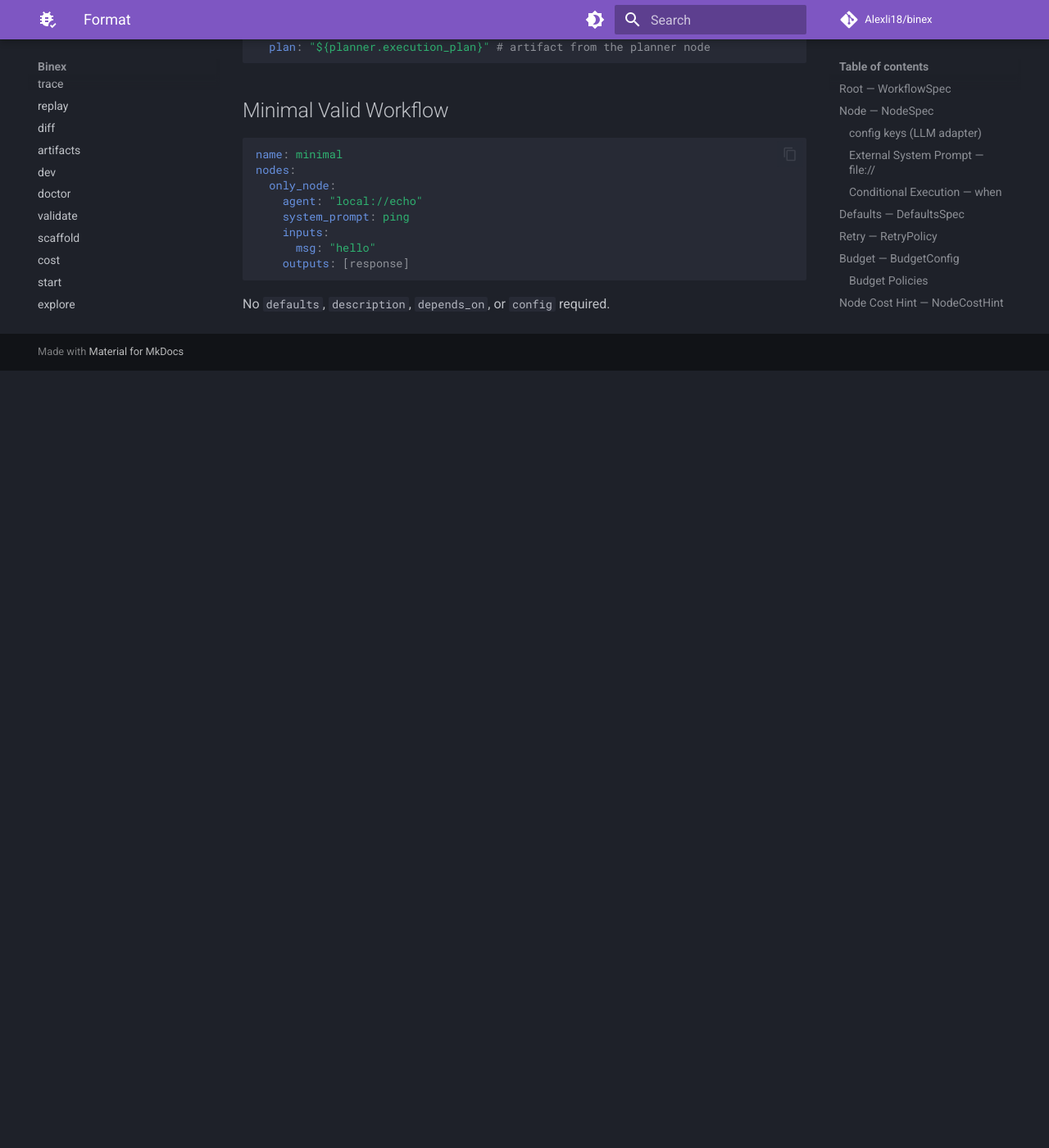
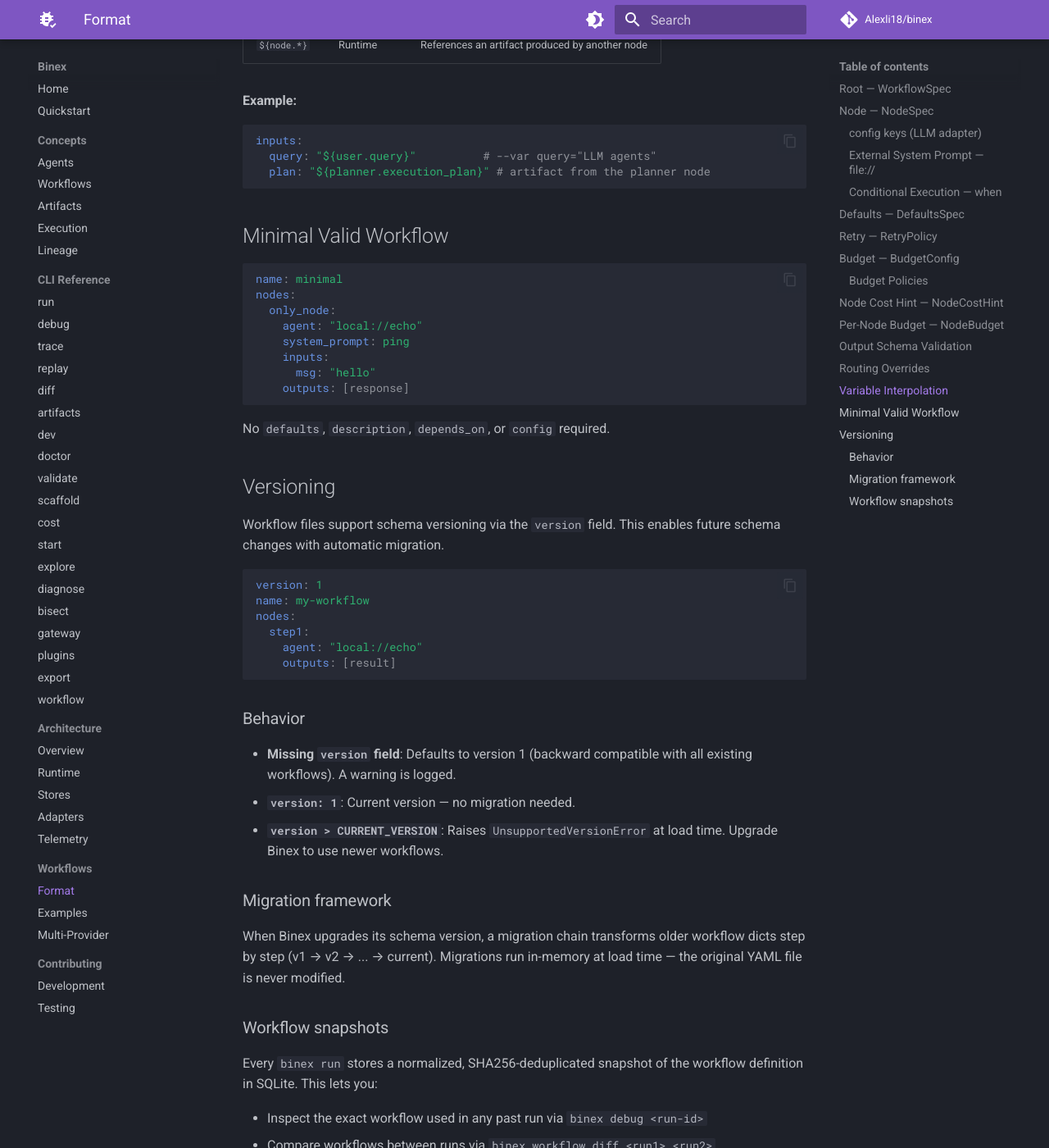
Before and after one commit to Alexli18/binex, an MkDocs documentation site: the page built from docs/workflows/format.md, in a window 1280 px wide and 1400 px high, scrolled down 8268 px. Shown: the whole window at 82% size. Built offline with MkDocs 1.6.1 and Material for MkDocs 9.7.7, drawn with Linux system fonts in a browser that asks for light colours; comment, search, counter and statistics services are not loaded; before the commit the page ends 8720 px from its top, so only the background shows below that; some of the changed text lies outside the part shown.

Commit message:
docs: update documentation for v0.4.0 (telemetry, versioning, snapshots)
Add new pages for telemetry architecture, workflow CLI commands, and
export CLI reference. Update stores docs with workflow_snapshots table
schema. Add CHANGELOG entries for v0.2–v0.4, update ROADMAP and README.

Co-Authored-By: Claude Opus 4.6 <noreply@anthropic.com>

````diff
--- a/docs/workflows/format.md
+++ b/docs/workflows/format.md
@@ -6,11 +6,13 @@ Complete schema reference for Binex workflow files.
 
 | Field | Type | Required | Description |
 |-------|------|----------|-------------|
+| `version` | `int` | no | Schema version (default: `1`, must be >= 1). See [Versioning](#versioning) below. |
 | `name` | `str` | yes | Workflow name |
 | `description` | `str` | no | Workflow description (default: `""`) |
 | `nodes` | `dict[str, NodeSpec]` | yes | Map of node\_id to node definition |
 | `defaults` | `DefaultsSpec` | no | Default settings applied to all nodes |
 | `budget` | `BudgetConfig` | no | Budget constraints for the run (see below) |
+| `webhook` | `WebhookConfig` | no | Webhook notification target (see below) |
 
 ## Node — `NodeSpec`
 
@@ -313,3 +315,57 @@ nodes:
 ```
 
 No `defaults`, `description`, `depends_on`, or `config` required.
+
+## Versioning
+
+Workflow files support schema versioning via the `version` field. This enables future schema changes with automatic migration.
+
+```yaml
+version: 1
+name: my-workflow
+nodes:
+  step1:
+    agent: "local://echo"
+    outputs: [result]
+```
+
+### Behavior
+
+- **Missing `version` field**: Defaults to version 1 (backward compatible with all existing workflows). A warning is logged.
+- **`version: 1`**: Current version — no migration needed.
+- **`version > CURRENT_VERSION`**: Raises `UnsupportedVersionError` at load time. Upgrade Binex to use newer workflows.
+
+### Migration framework
+
+When Binex upgrades its schema version, a migration chain transforms older workflow dicts step by step (v1 → v2 → ... → current). Migrations run in-memory at load time — the original YAML file is never modified.
+
+### Workflow snapshots
+
+Every `binex run` stores a normalized, SHA256-deduplicated snapshot of the workflow definition in SQLite. This lets you:
+
+- Inspect the exact workflow used in any past run via `binex debug <run-id>`
+- Compare workflows between runs via `binex workflow diff <run1> <run2>`
+- Reproduce runs even if the original YAML file has changed
+
+Check the workflow version of any file:
+
+```bash
+binex workflow version examples/simple.yaml
+
+## Webhook — `WebhookConfig`
+
+| Field | Type | Required | Description |
+|-------|------|----------|-------------|
+| `url` | `str` | yes | Webhook endpoint URL |
+
+Webhook notifications are sent on run completion, failure, or budget exceeded. Can also be set via `BINEX_WEBHOOK_URL` environment variable.
+
+```yaml
+name: notified-pipeline
+webhook:
+  url: "https://hooks.example.com/binex"
+nodes:
+  step1:
+    agent: "local://echo"
+    outputs: [result]
+```
--- a/mkdocs.yml
+++ b/mkdocs.yml
@@ -60,11 +60,14 @@ nav:
     - bisect: cli/bisect.md
     - gateway: cli/gateway.md
     - plugins: cli/plugins.md
+    - export: cli/export.md
+    - workflow: cli/workflow.md
   - Architecture:
     - Overview: architecture/overview.md
     - Runtime: architecture/runtime.md
     - Stores: architecture/stores.md
     - Adapters: architecture/adapters.md
+    - Telemetry: architecture/telemetry.md
   - Workflows:
     - Format: workflows/format.md
     - Examples: workflows/examples.md
````
Also changed, not shown: CHANGELOG.md (+50 -0 lines), README.md (+5 -0 lines), ROADMAP.md (+3 -3 lines), docs/architecture/stores.md (+55 -1 lines), docs/architecture/telemetry.md (added, +108 -0 lines), docs/cli/export.md (added, +53 -0 lines), docs/cli/workflow.md (added, +101 -0 lines), docs/index.md (+4 -1 lines).
